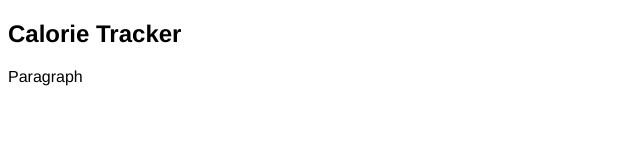
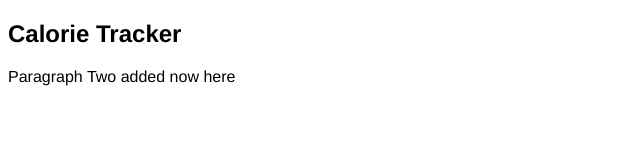
Before and after one commit to josueramirez1/calorie-tracker, a website built with webpack: page src/template.html in a window 1280 px wide. Shown: the whole page, without its empty margins (0-640 px from the left). Built offline with nearby package versions, Linux system fonts and the light colour scheme.

Commit message:
adding more text

```diff
--- a/src/template.html
+++ b/src/template.html
@@ -15,7 +15,7 @@
     <section id="section-content">
       <h1>Calorie Tracker</h1>
       <div class="container">
-        <p>Paragraph</p>
+        <p>Paragraph Two added now here</p>
       </div>
     </section>
   </body>
```
